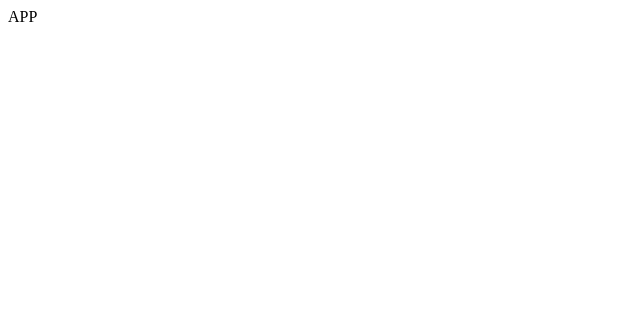
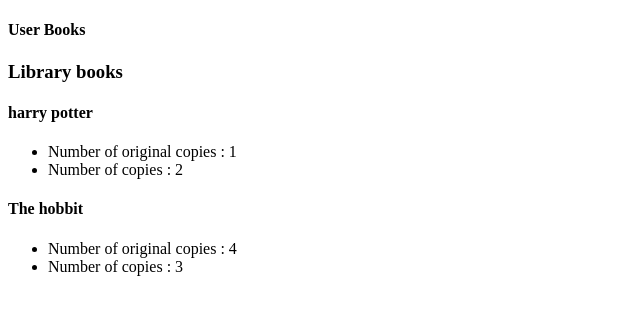
Before and after one commit to omriwa/hexad, a React (Create React App) app: page / in a window 1280 px wide. Shown: the top 314 px of the page, without its empty margins (0-640 px from the left). Built offline with nearby package versions, Linux system fonts and the light colour scheme.

Commit message:
add User and books component to app

```diff
--- a/src/App.tsx
+++ b/src/App.tsx
@@ -1,9 +1,32 @@
-import React from 'react';
+import React,{useState} from 'react';
+import {User,Book} from './components/index'
+import { IUserProps } from './components/user/User';
+import { IBook } from './types';
 
 function App() {
+  const [books, setBooks] = useState<IBook[]>([{
+    bookTitle: "harry potter",
+    id: 0,
+    numberOfCopies: 2,
+    numberOfOrigin: 1
+  },
+  {
+    bookTitle: "The hobbit",
+    id: 1,
+    numberOfCopies: 3,
+    numberOfOrigin: 4
+    }])
+  const [userBook, setUserBook] = useState<IUserProps>({books:[]})
+
   return (
-<>
-      APP
+    <>
+      <User {...userBook} />
+      <h3>Library books</h3>
+      <div>
+      {
+        books.map((book, index) => <Book key={`book-${index}`} {...book}/>)
+      }
+      </div>
       </>
   );
 }
--- /dev/null
+++ b/src/components/index.ts
@@ -0,0 +1,2 @@
+export { Book } from './book/Book'
+export {User} from './user/User'
```
